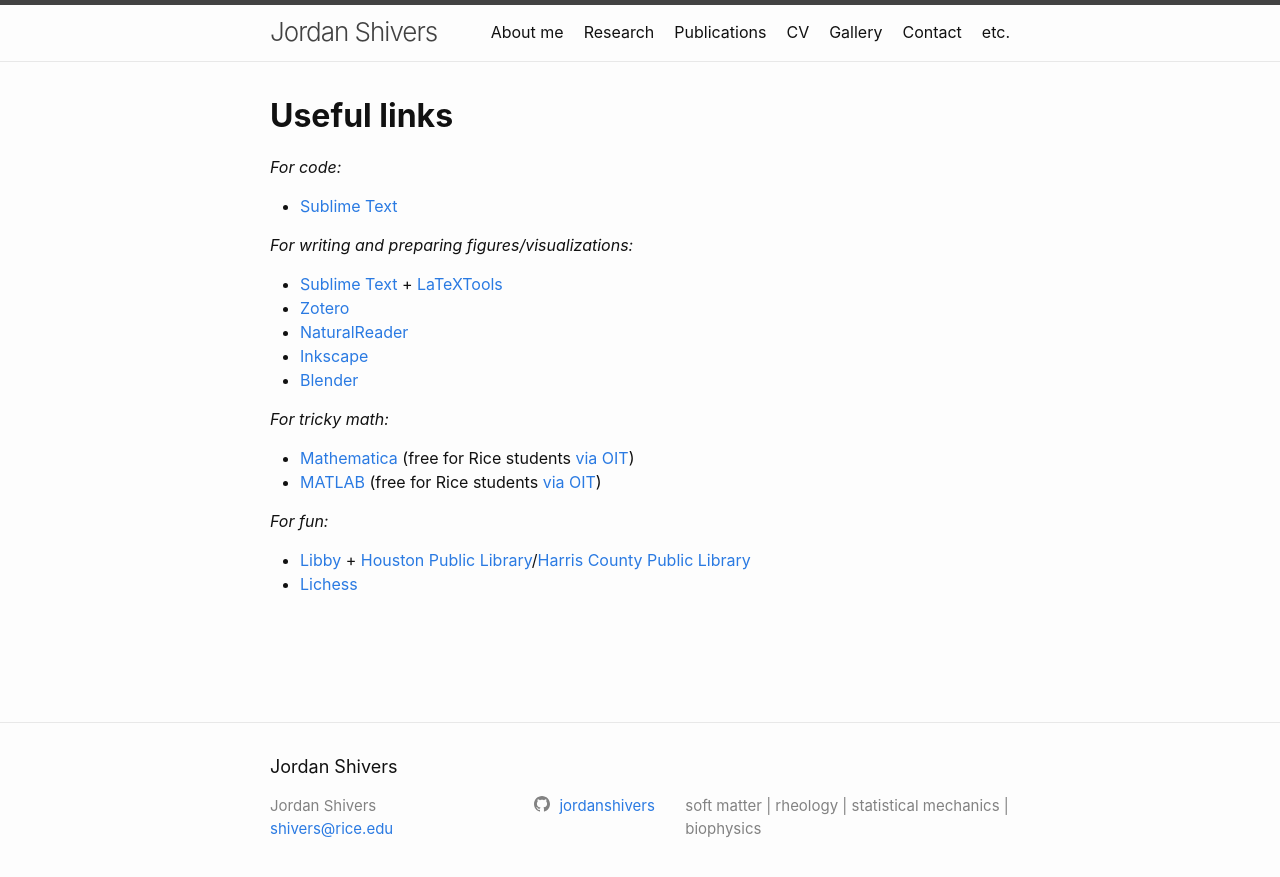
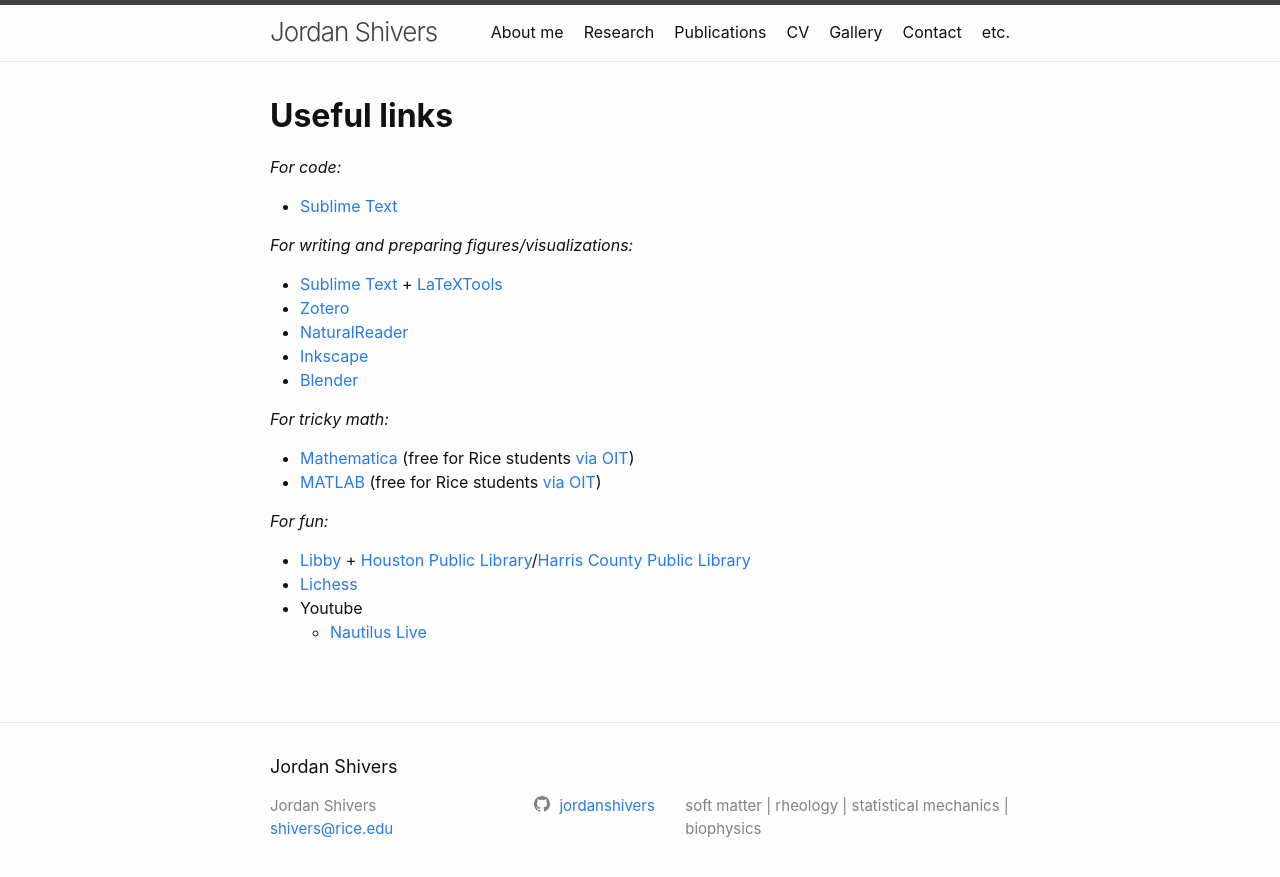
Before and after one commit to jordanshivers/jordanshivers.github.io, a Jekyll site: the page built from extras.md, in a window 1280 px wide. Shown: the top 877 px of the page. Built offline with Jekyll 4.4.1, drawn with Linux system fonts in a browser that asks for light colours.

Commit message:
Update extras.md

```diff
--- a/extras.md
+++ b/extras.md
@@ -23,3 +23,5 @@
 *For fun:*
 * [Libby](https://libbyapp.com/) + [Houston Public Library](https://houstonlibrary.org/find-it/my-link)/[Harris County Public Library](https://www.hcpl.net/services/card-account)
 * [Lichess](https://lichess.org/)
+* Youtube
+	* [Nautilus Live](https://www.youtube.com/c/EVNautilus)
```
